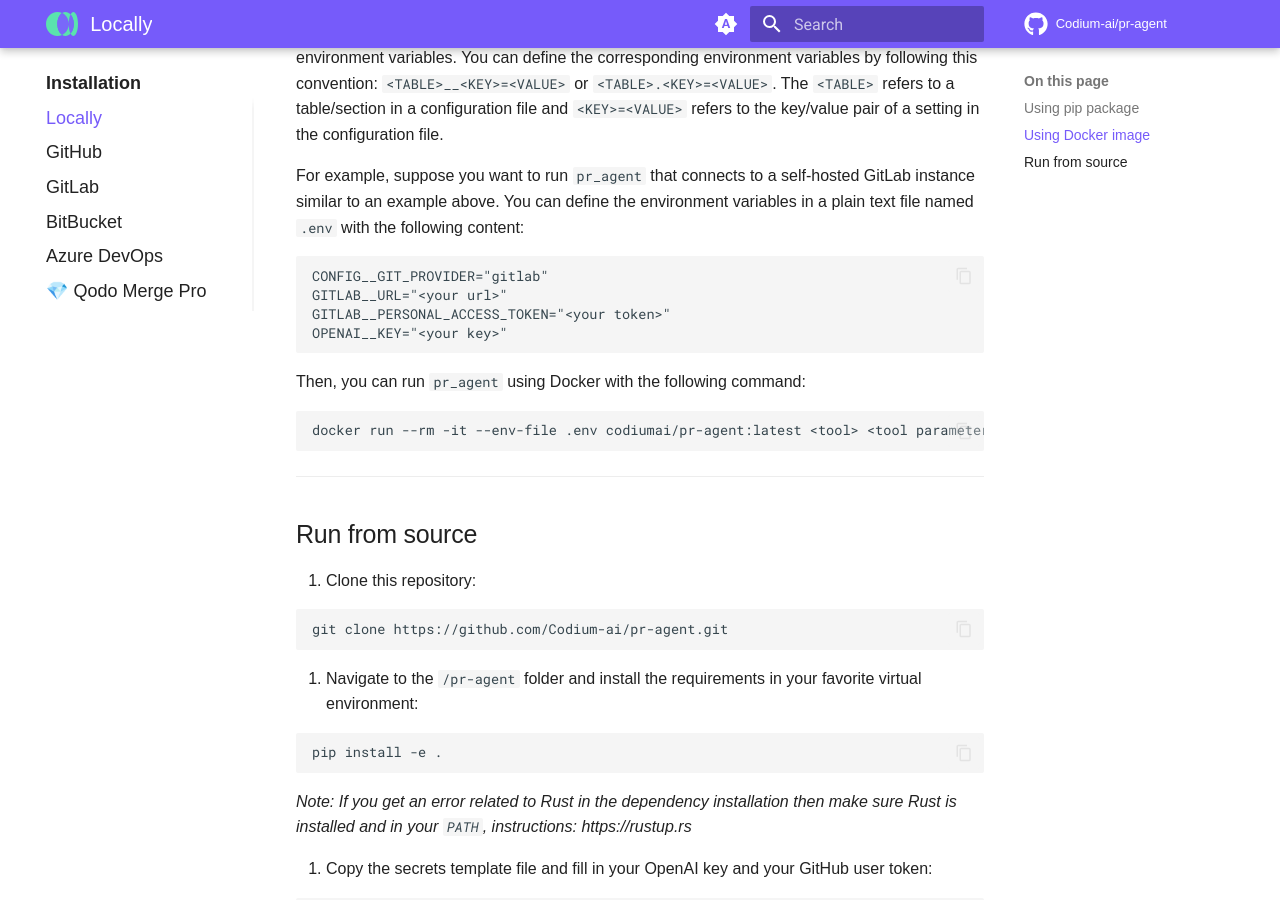
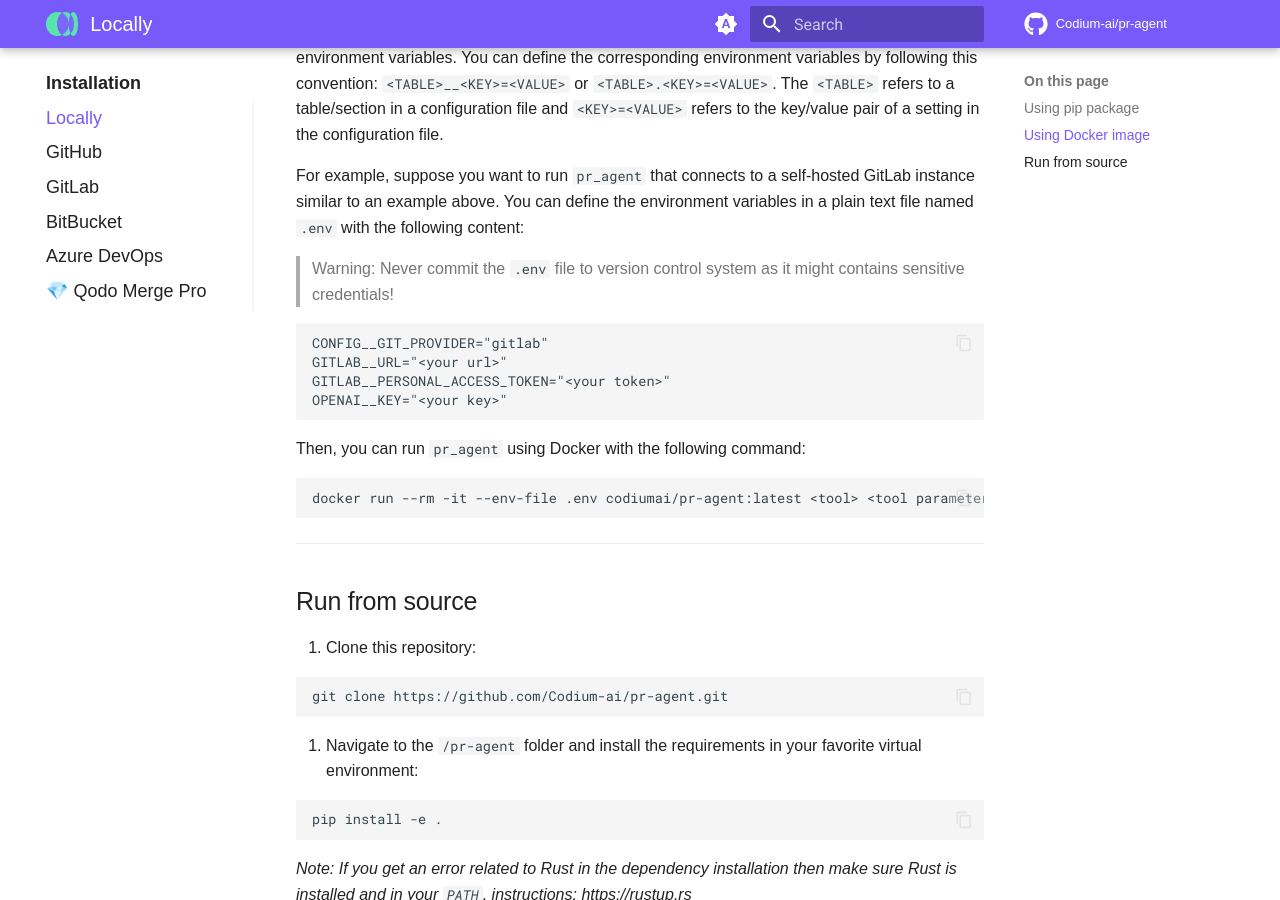
Before and after one commit to Codium-ai/pr-agent, an MkDocs documentation site: the page built from docs/docs/installation/locally.md, in a window 1280 px wide and 900 px high, scrolled down 1694 px. Built offline with MkDocs 1.6.1 and Material for MkDocs 9.7.7, drawn with Linux system fonts in a browser that asks for light colours; comment, search, counter and statistics services are not loaded.

Commit message:
docs: Remind user to avoid commiting .env file (#1398)

````diff
--- a/docs/docs/installation/locally.md
+++ b/docs/docs/installation/locally.md
@@ -76,6 +76,8 @@
 For example, suppose you want to run `pr_agent` that connects to a self-hosted GitLab instance similar to an example above.
 You can define the environment variables in a plain text file named `.env` with the following content:
 
+> Warning: Never commit the `.env` file to version control system as it might contains sensitive credentials!
+
 ```
 CONFIG__GIT_PROVIDER="gitlab"
 GITLAB__URL="<your url>"
````
